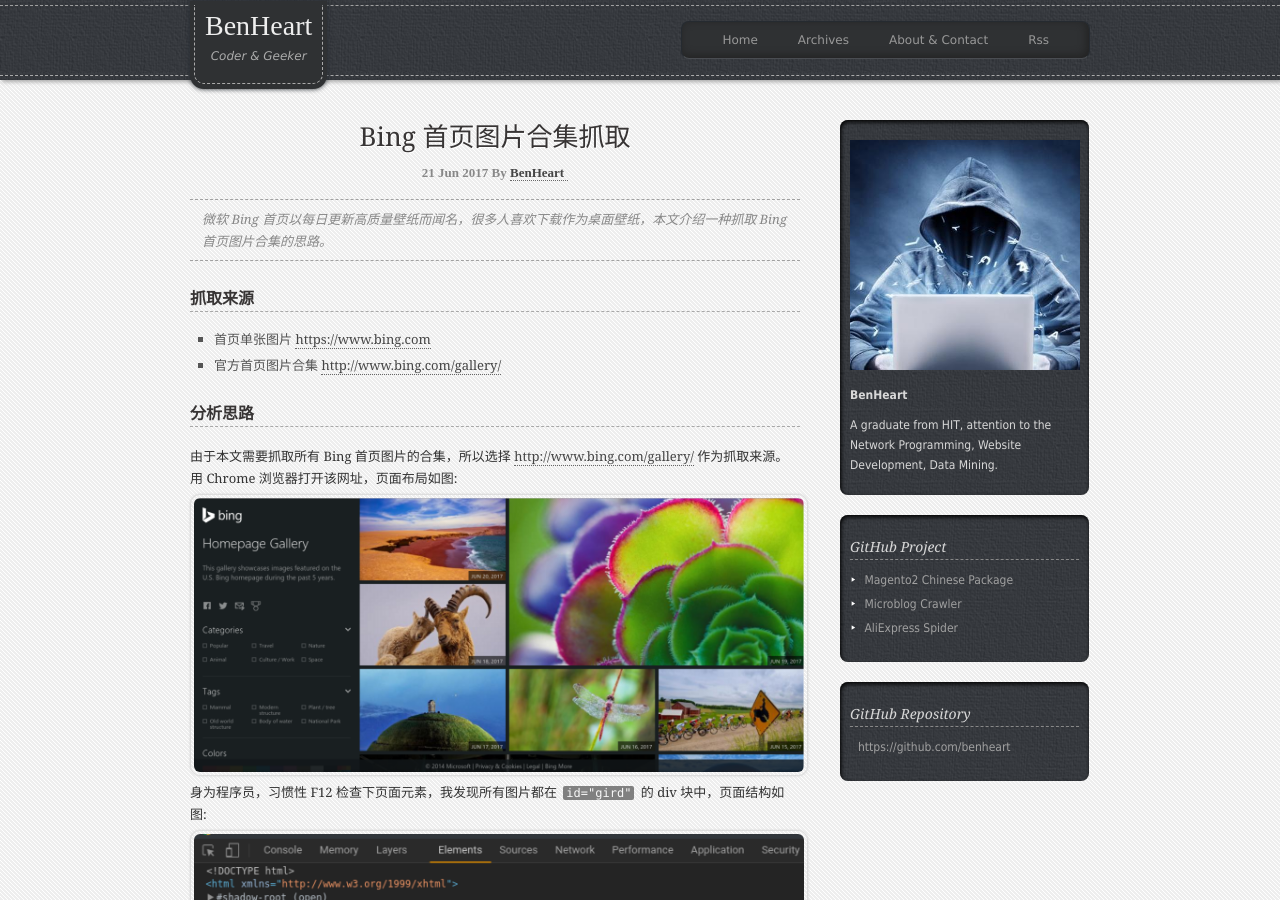
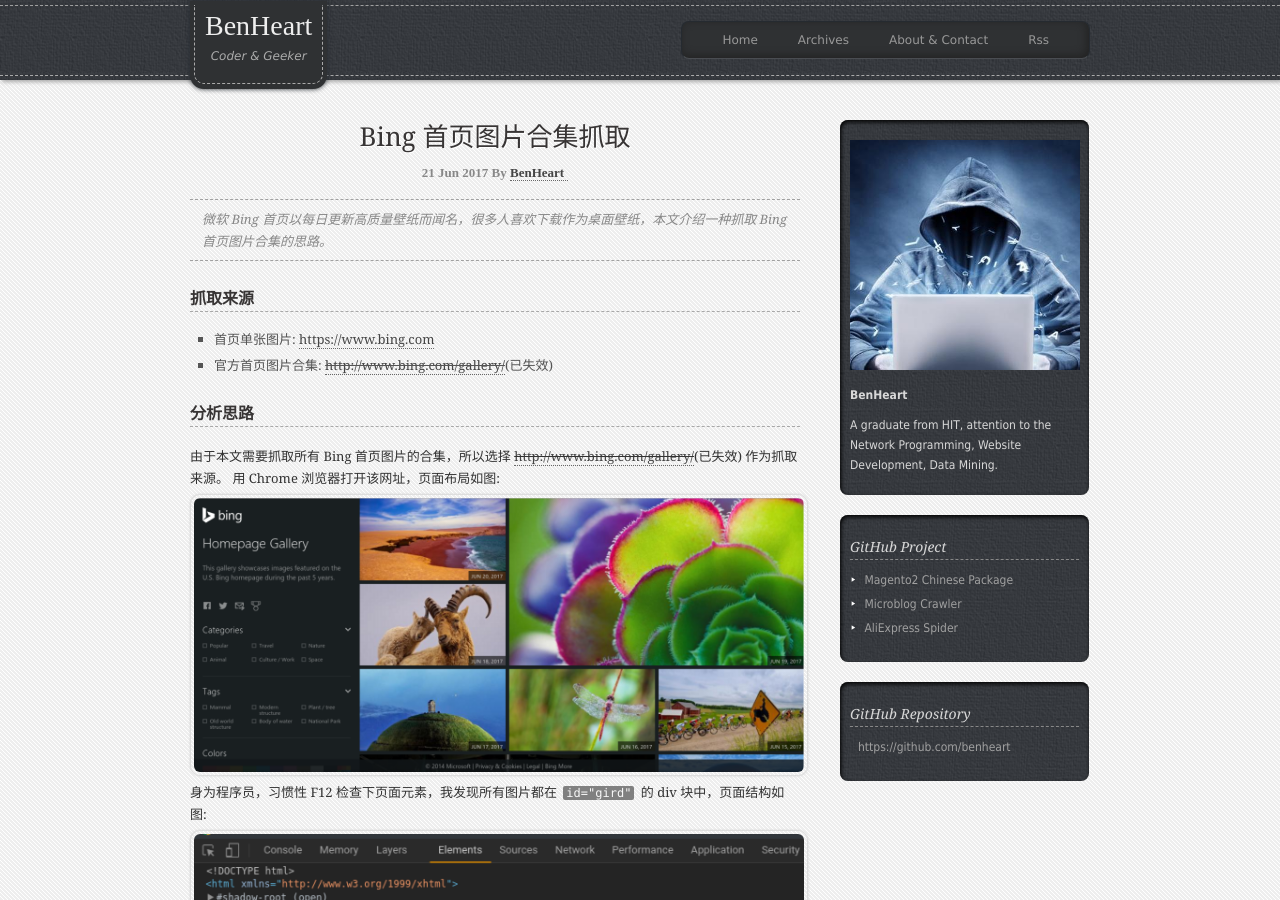
Before and after one commit to benheart/benheart.github.io, a Jekyll site: the page built from _posts/2017-06-21-bing-gallery-crawler.md, in a window 1280 px wide and 900 px high. Built offline with Jekyll 4.4.1, drawn with Linux system fonts in a browser that asks for light colours; comment, search, counter and statistics services are not loaded; some of the changed lines change nothing that is shown.

Commit message:
Update bing gallery crawler post.

```diff
--- a/_config.yml
+++ b/_config.yml
@@ -1,5 +1,5 @@
 markdown:         kramdown
-gems:             [jekyll-paginate]
+plugins:          [jekyll-paginate]
 highlighter:      rouge
 paginate:         5
 comments:         true
--- a/_posts/2017-06-21-bing-gallery-crawler.md
+++ b/_posts/2017-06-21-bing-gallery-crawler.md
@@ -6,13 +6,11 @@
 ---
 
 ### 抓取来源
-- 首页单张图片
-[https://www.bing.com](https://www.bing.com){:target="_blank"}
-- 官方首页图片合集
-[http://www.bing.com/gallery/](http://www.bing.com/gallery/){:target="_blank"}
+- 首页单张图片: [https://www.bing.com](https://www.bing.com){:target="_blank"}
+- 官方首页图片合集: ~~[http://www.bing.com/gallery/](http://www.bing.com/gallery/){:target="_blank"}~~(已失效)
 
 ### 分析思路
-由于本文需要抓取所有 Bing 首页图片的合集，所以选择 [http://www.bing.com/gallery/](http://www.bing.com/gallery/){:target="_blank"} 作为抓取来源。
+由于本文需要抓取所有 Bing 首页图片的合集，所以选择 ~~[http://www.bing.com/gallery/](http://www.bing.com/gallery/){:target="_blank"}~~(已失效) 作为抓取来源。
 用 Chrome 浏览器打开该网址，页面布局如图:
 <img src="/images/bing-gallery-crawler/pic-1.png" class="img-center" style="width: 100%;" >
 身为程序员，习惯性 F12 检查下页面元素，我发现所有图片都在 <code class="code">id="gird"</code> 的 div 块中，页面结构如图:
```
